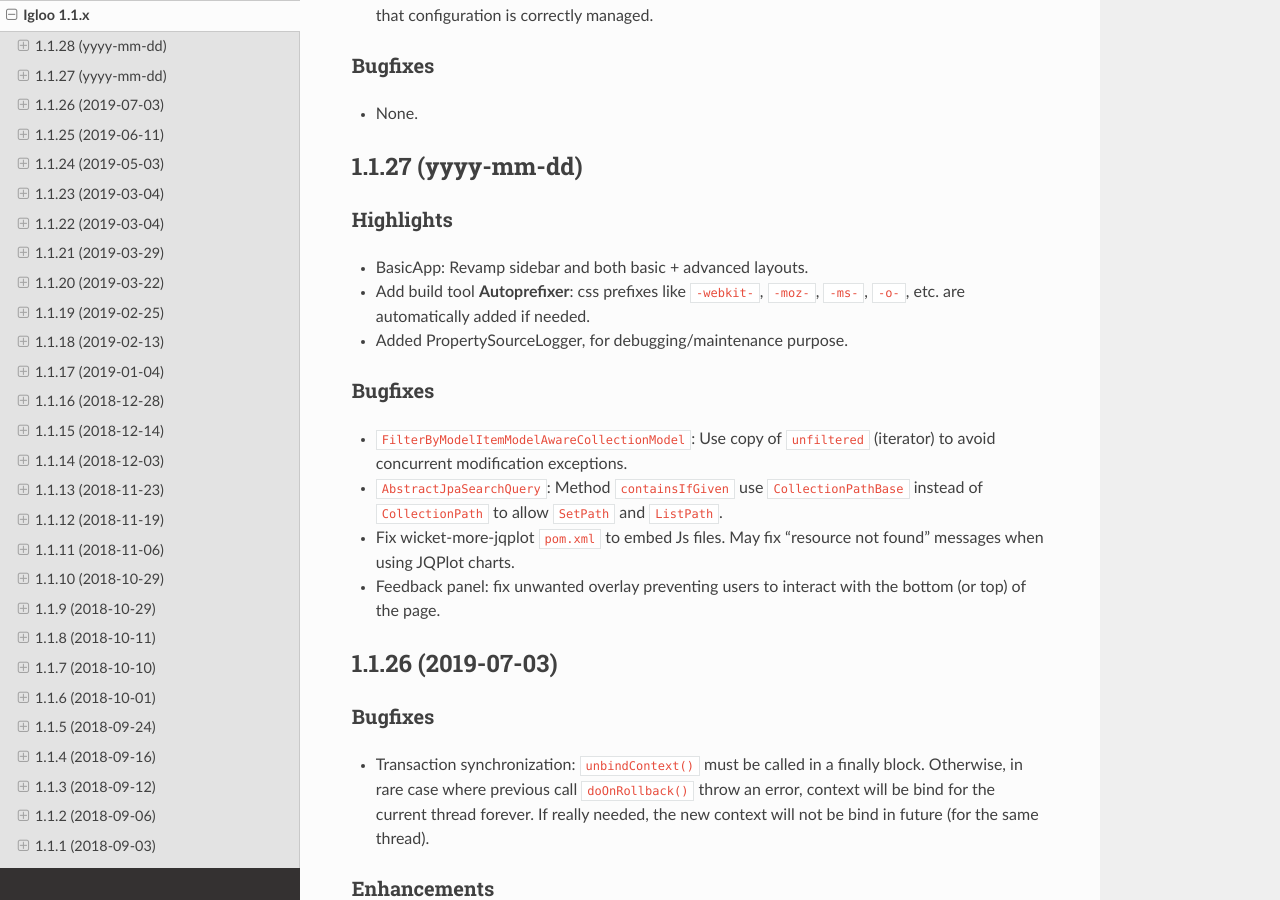
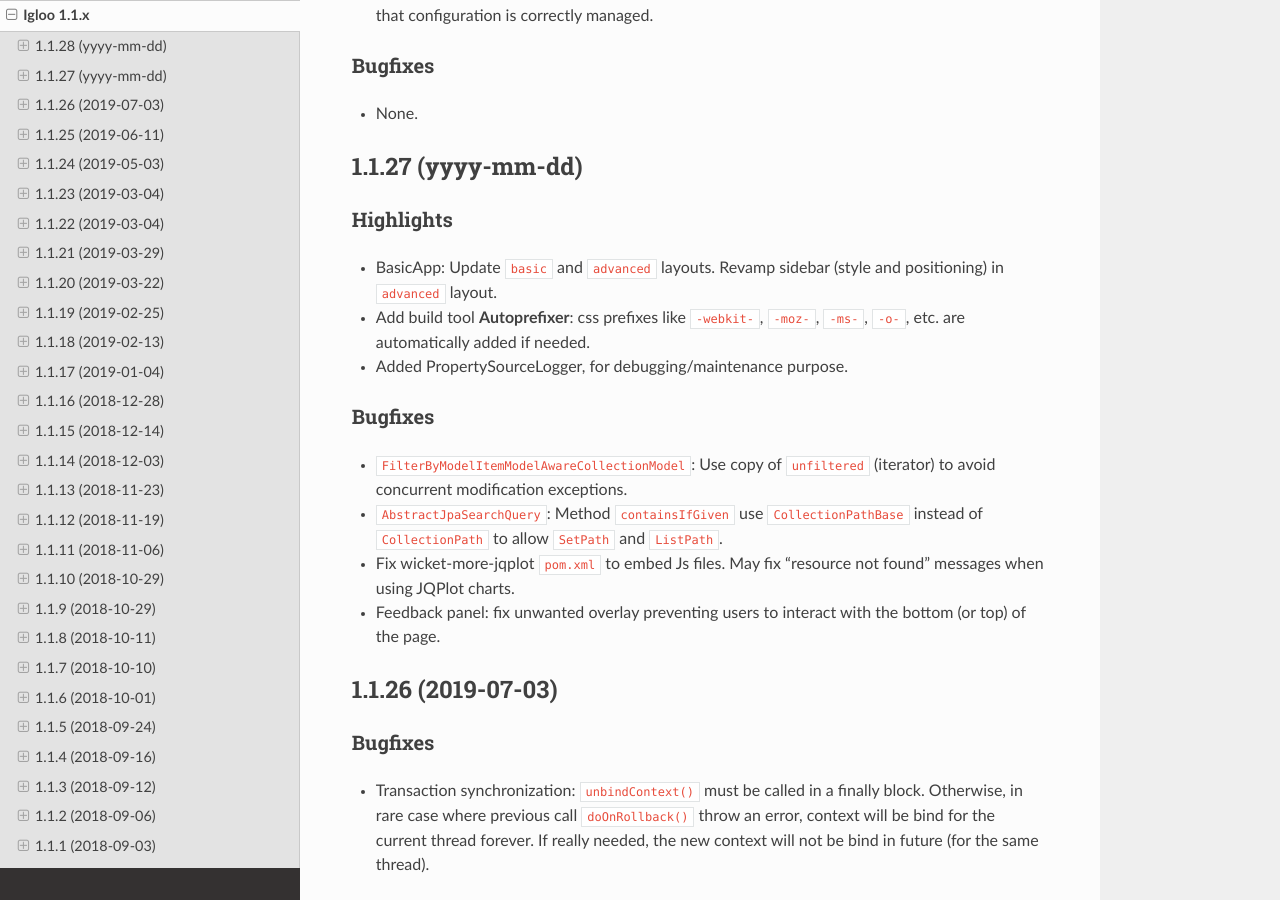
Before and after one commit to igloo-project/igloo-doc, a Sphinx documentation site: the page built from source/release-notes/1.1.x.rst, in a window 1280 px wide and 900 px high, scrolled down 382 px. Built offline with Sphinx 7.4.7 and the Read the Docs theme 2.0.0, drawn with Linux system fonts in a browser that asks for light colours.

Commit message:
1.1.27: update release notes

```diff
--- a/source/release-notes/1.1.x.rst
+++ b/source/release-notes/1.1.x.rst
@@ -31,7 +31,8 @@
 Highlights
 **********
 
-* BasicApp: Revamp sidebar and both basic + advanced layouts.
+* BasicApp: Update ``basic`` and ``advanced`` layouts. Revamp sidebar
+  (style and positioning) in ``advanced`` layout.
 * Add build tool **Autoprefixer**: css prefixes like ``-webkit-``, ``-moz-``,
   ``-ms-``, ``-o-``, etc. are automatically added if needed.
 * Added PropertySourceLogger, for debugging/maintenance purpose.
```
